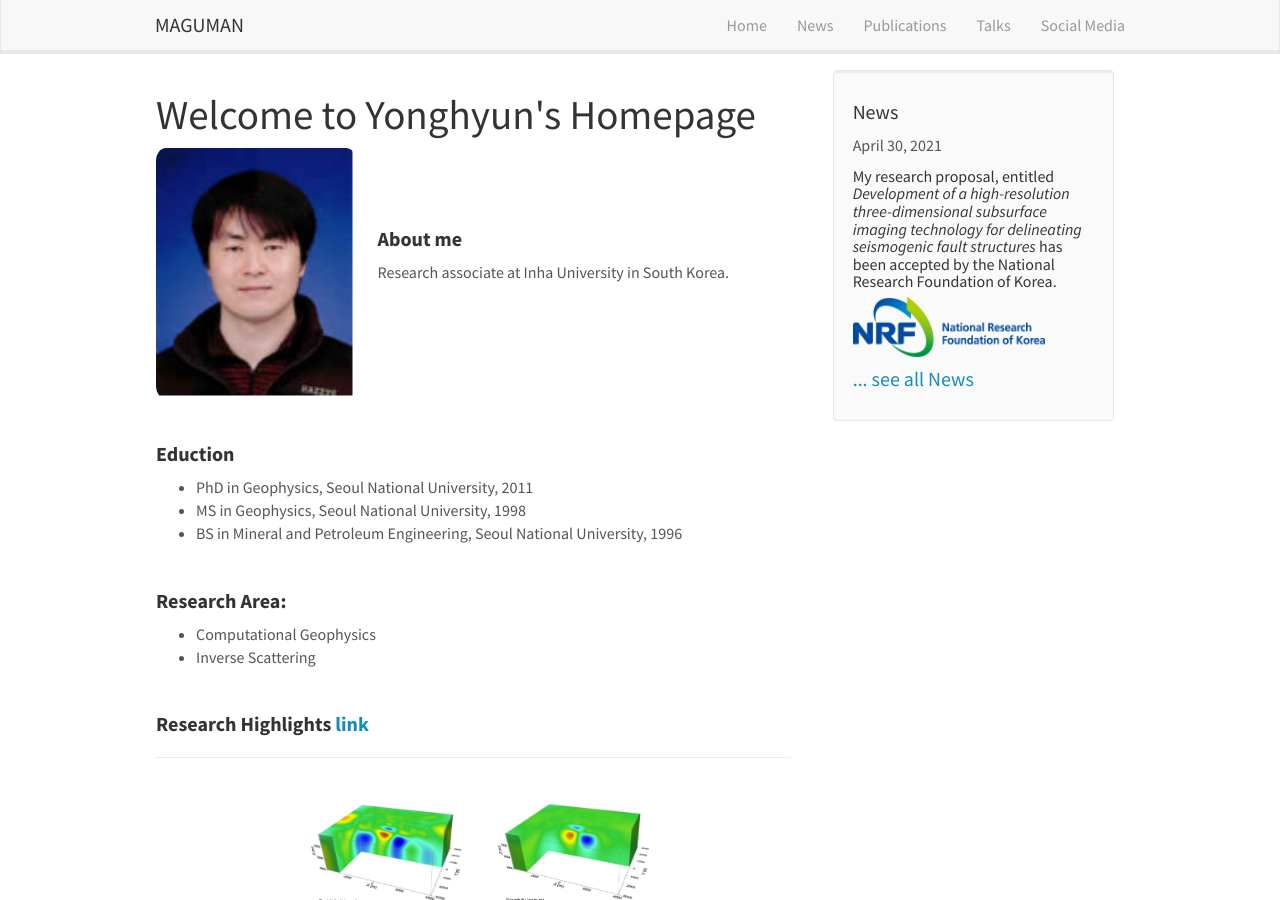
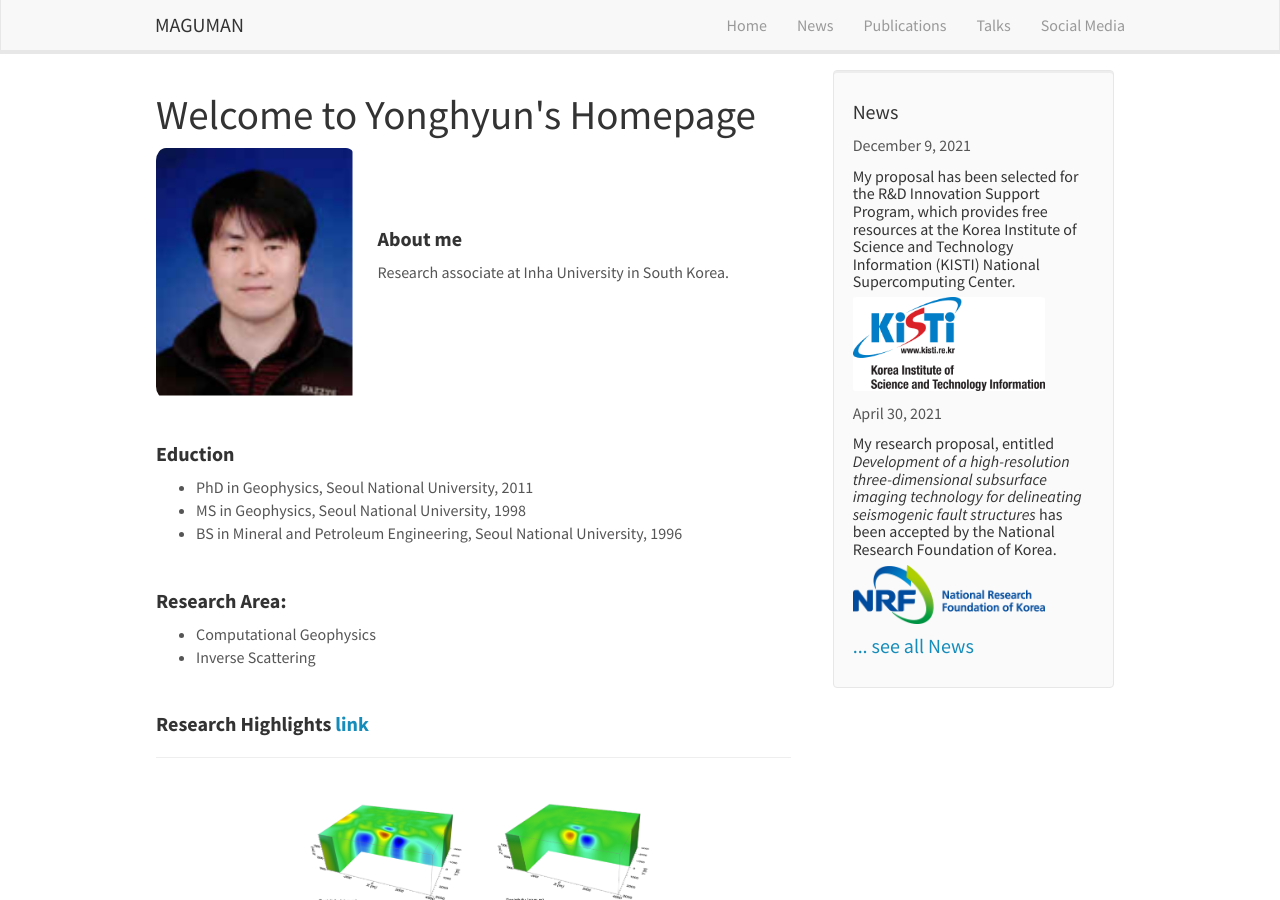
Before and after one commit to maguman/maguman.github.io, a Jekyll site: the page built from _pages/home.md, in a window 1280 px wide and 900 px high. Built offline with Jekyll 4.4.1, drawn with Linux system fonts in a browser that asks for light colours; nearby versions of some CDN libraries.

Commit message:
Update news.yml

```diff
--- a/_data/news.yml
+++ b/_data/news.yml
@@ -1,3 +1,6 @@
+- date: December 9, 2021
+  headline: "My proposal has been selected for the R&D Innovation Support Program, which provides free resources at the Korea Institute of Science and Technology Information (KISTI) National Supercomputing Center.<img src='/images/pubpic/kisti.png' class='img-responsive' style='max-width: 192px' />"
+
 - date: April 30, 2021
   headline: "My research proposal, entitled <em>Development of a high-resolution three-dimensional subsurface imaging technology for
   delineating seismogenic fault structures</em>
```
